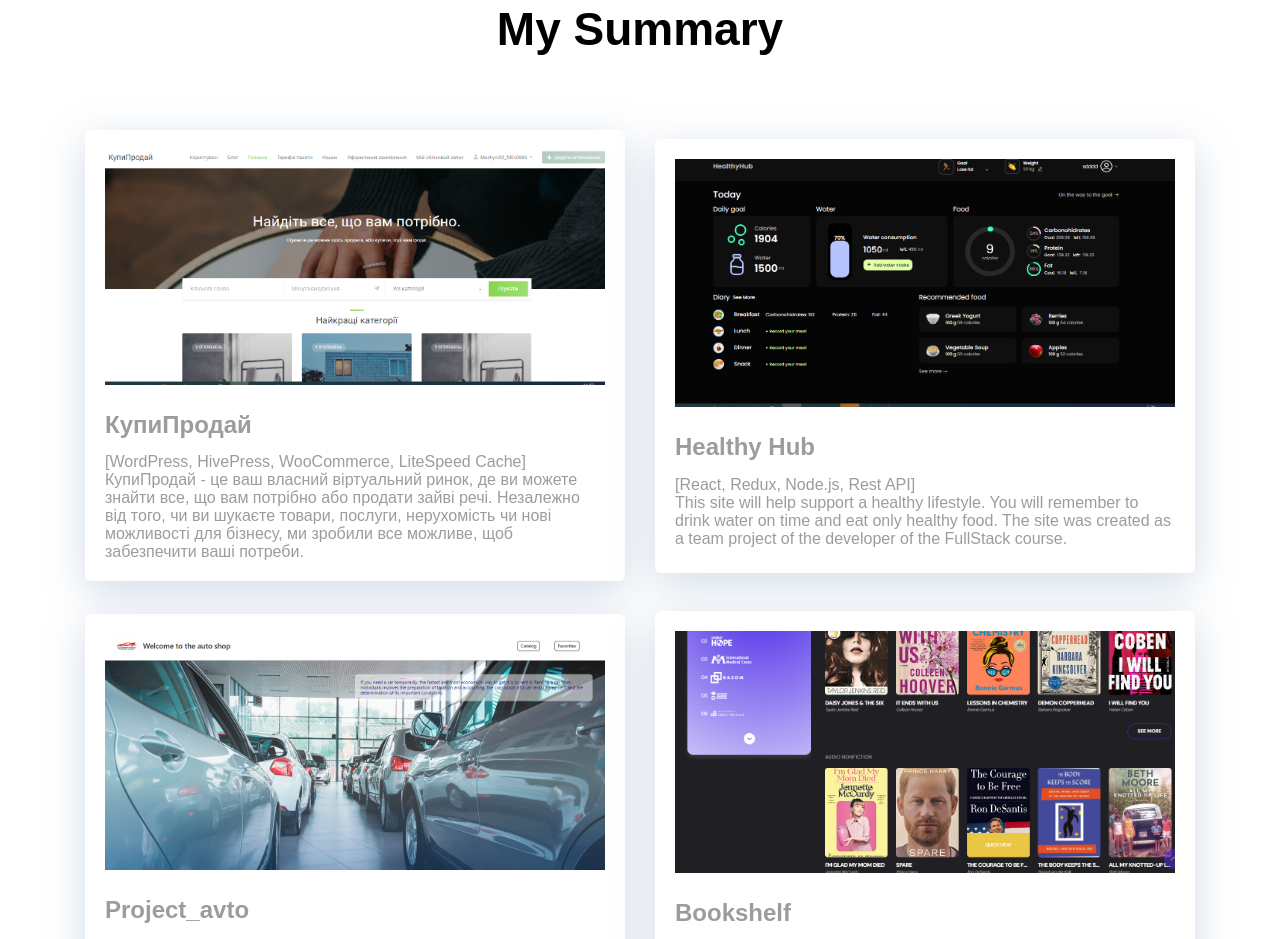
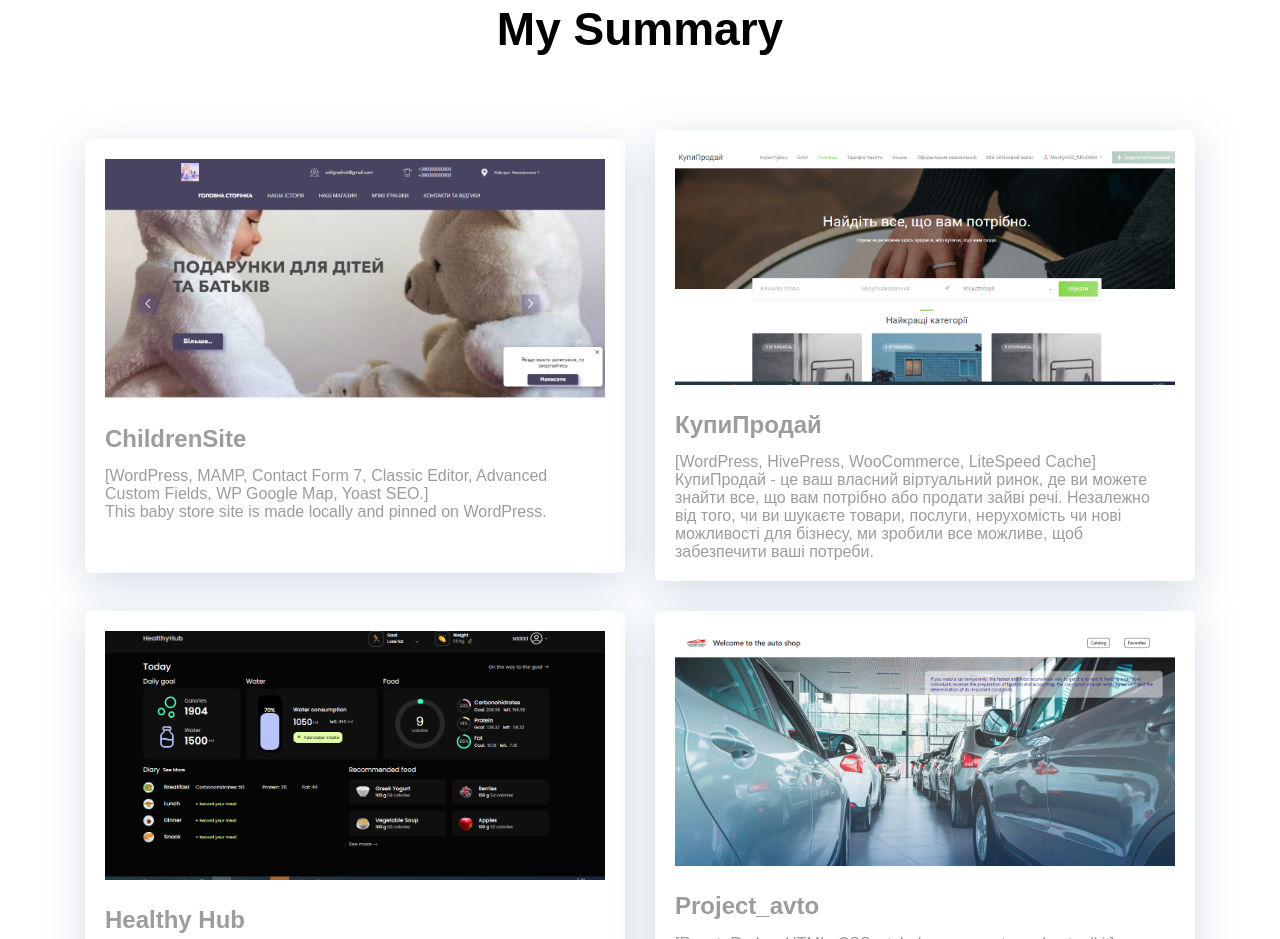
Before and after one commit to MariySemenenko/Summary, a React (Create React App) app: page / in a window 1280 px wide. Shown: the part 880-1819 px from the top of the page. Built offline with nearby package versions, Linux system fonts and the light colour scheme.

Commit message:
Add new project ChildrenSite

```diff
--- a/src/components/App.jsx
+++ b/src/components/App.jsx
@@ -11,7 +11,11 @@ import clock from '../img/ressume/clock.png';
 import linkedin from '../img/footer/linkedin.svg';
 import github from '../img/footer/github.svg';
 import telegram from '../img/footer/telegram.svg';
-import buySell from '../img/ressume/buySell.png'
+import buySell from '../img/ressume/buySell.png';
+import children from '../img/ressume/children.png';
+
+
+
 export const App = () => {
   return (
     <>
@@ -34,7 +38,28 @@ export const App = () => {
         <section className="portfolio" id="ressume">
           <div className="container">
             <h2 className="portfolioRessume">My Summary</h2>
+
+
             <ul className="cardList">
+              {/* -----------ChildrenSite-------------- */}
+
+            <li className="card">
+                <a
+                  target="_blank"
+                  rel="noopener noreferrer"
+                  className="cardLink"
+                  href="http://localhost/Example2"
+                >
+                  <img className="cardImg" src={children} alt="" />
+                  <h3 className="cardTitle">ChildrenSite</h3>
+                  <p>[WordPress, MAMP, Contact Form 7, Classic Editor, Advanced Custom Fields, WP Google Map, Yoast SEO.]</p>
+                  <p>
+                  This baby store site is made locally and pinned on WordPress.
+                  </p>
+                </a>
+              </li>
+
+{/* -----------КупиПродай-------------------- */}
 
             <li className="card">
                 <a
@@ -55,6 +80,7 @@ export const App = () => {
                 </a>
               </li>
 
+{/* -----------Healthy---------------- */}
 
               <li className="card">
                 <a
```
Also changed, not shown: src/img/ressume/children.png (added).
